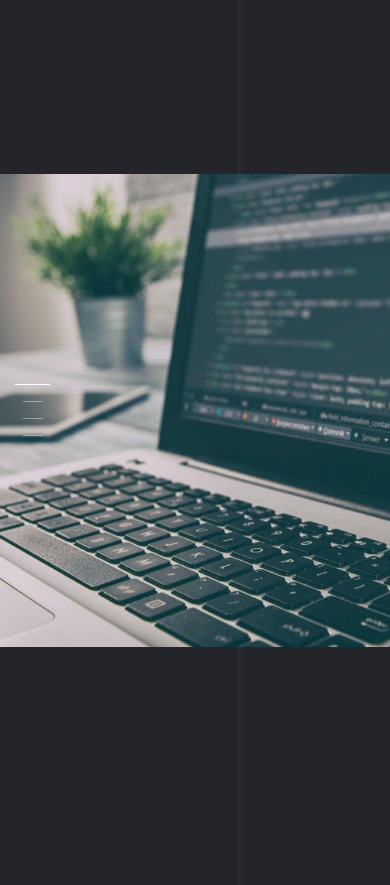
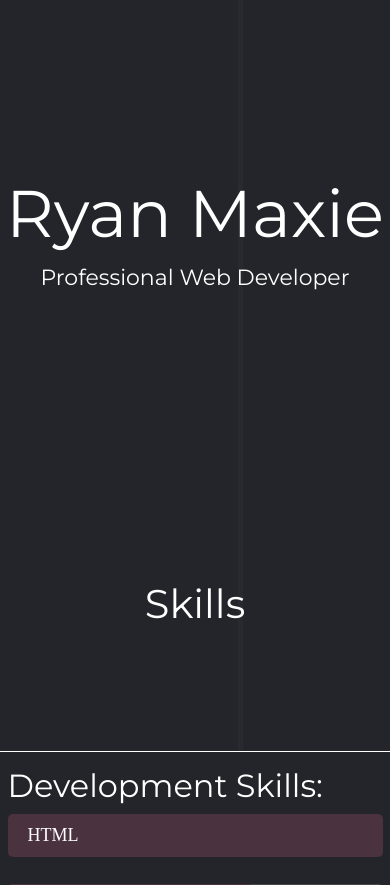
Before and after one commit to RyanMaxiemus/RyanMaxiemus.github.io, a PHP site: page / in a window 390 px wide; the page is wider, and only the part inside the window is pictured. Shown: the part 56-941 px from the top of that part. Run offline with PHP 8.4, Linux system fonts and the light colour scheme; style sheets or scripts are compiled from the project's sources; some libraries are stand-ins or nearby versions.

Commit message:
Added more responsiveness to some elements

```diff
--- a/resources/css/main.css
+++ b/resources/css/main.css
@@ -6,9 +6,34 @@
     --flex-direct: row;
 }
 
+
+/*
+ * Smaller screens
+ */
 @media(max-width: 900px) {
     :root {
         --flex-direct: column;
+    }
+
+    /* Remove home image */
+    #home-img {
+        display: none;
+    }
+
+    /* Remove navigation lines */
+    #nav-lines {
+        display: none;
+    }
+}
+
+/*
+ * Larger screens
+ */
+@media(min-width: 901px) {
+
+    /* Overlap the title on the home image */
+    #page-title {
+        right: -150px;
     }
 }
 
@@ -416,7 +441,6 @@ body {
 
 #page-title {
     position: relative;
-    right: -150px;
 
     align-self: center;
 
```
